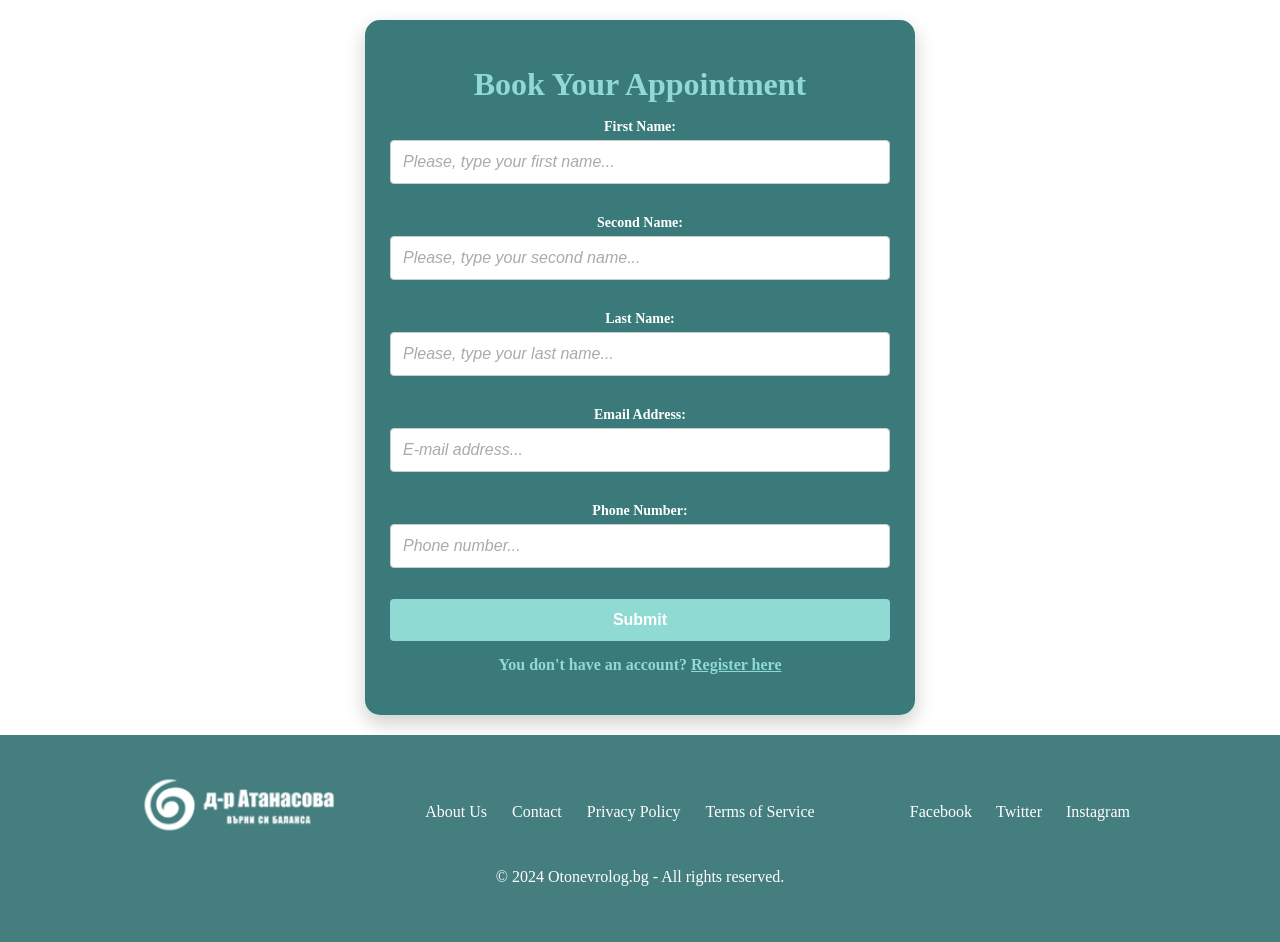
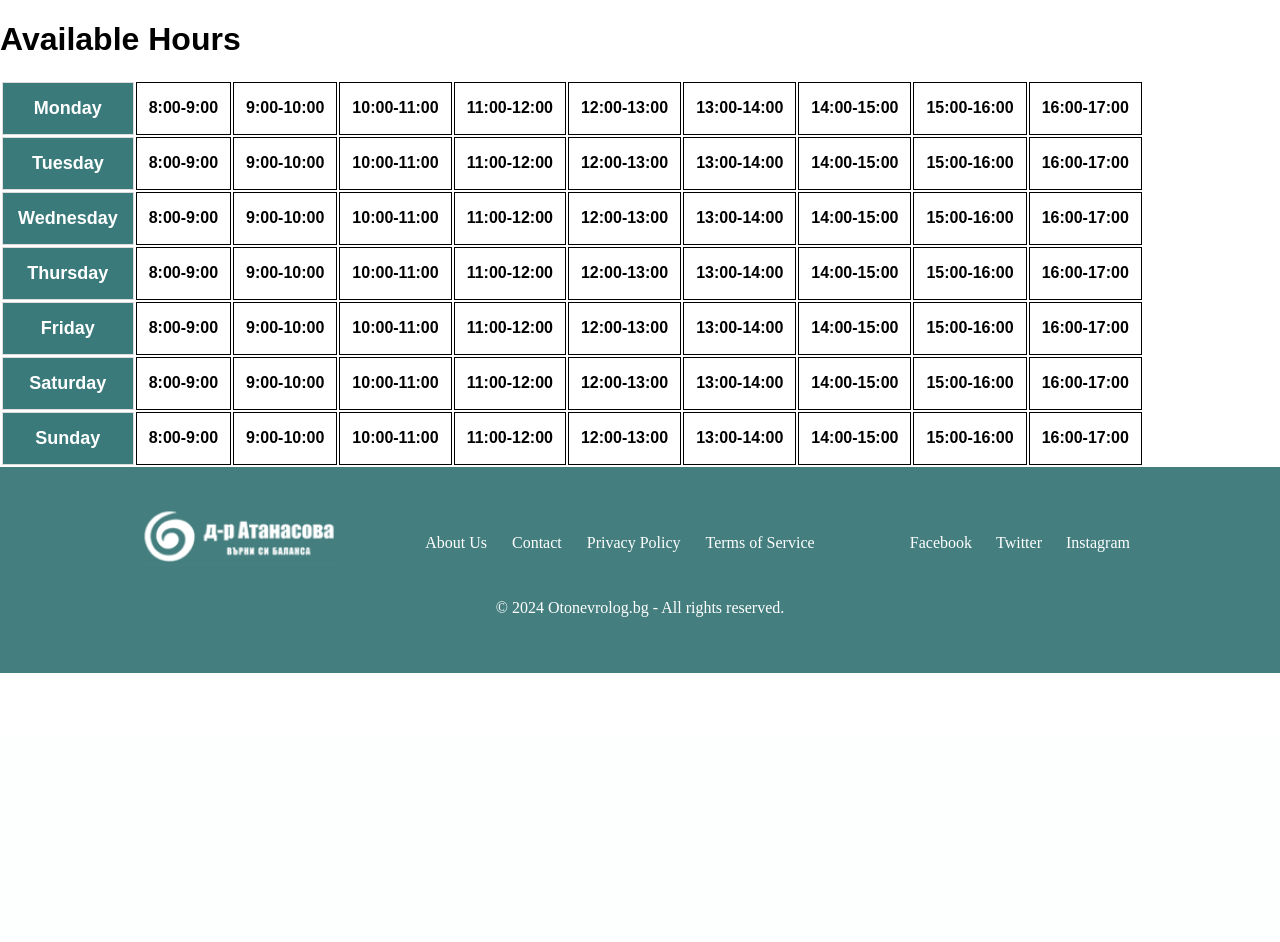
Before and after one commit to plamensve/otonevrolog, a Django app: page / in a window 1280 px wide. Shown: the part 64-1006 px from the top of the page. After the commit the page ends 737 px from the top, so only its background shows below. Run offline with Django 5.2, Linux system fonts and the light colour scheme; data that the repository does not hold is empty.

Commit message:
ADD: Book you appointment functionality

```diff
--- a/otonevrolog_main/otonevrolog_main/web/models.py
+++ b/otonevrolog_main/otonevrolog_main/web/models.py
@@ -29,3 +29,18 @@ class AppointmentBooking(models.Model):
         null=False,
         blank=False
     )
+
+
+class AppointmentSlot(models.Model):
+    day = models.CharField()
+    time = models.CharField()
+    is_available = models.BooleanField(
+        default=True
+    )
+
+    booking = models.ForeignKey(
+        AppointmentBooking,
+        on_delete=models.CASCADE,
+        null=True,
+        blank=True,
+    )
--- a/otonevrolog_main/otonevrolog_main/web/views.py
+++ b/otonevrolog_main/otonevrolog_main/web/views.py
@@ -1,20 +1,44 @@
 from django.shortcuts import render, redirect
 
 from otonevrolog_main.web.forms import AppointmentBookingCreateForm
+from otonevrolog_main.web.models import AppointmentSlot
 
 
 def index(request):
+    days_of_week = ['Monday', 'Tuesday', 'Wednesday', 'Thursday', 'Friday', 'Saturday', 'Sunday']
+    hours = [f"{h}:00-{h + 1}:00" for h in range(8, 17)]
+
+    taken_slots = AppointmentSlot.objects.filter(is_available=False)
+    available = []
+    for slot in taken_slots:
+        available.append((slot.day, slot.time))
+
+    available_slot = [f"{day},{hour}" for day, hour in available]
 
     if request.method == 'POST':
         form = AppointmentBookingCreateForm(request.POST)
+        day = request.POST.get('day')
+        hour = request.POST.get('hour')
+
         if form.is_valid():
-            form.save()
-            return redirect('register')  # TODO Трябва да редиректна към правилния Url
+            booking = form.save()
+            appointment_slot = AppointmentSlot(
+                day=day,
+                time=hour,
+                is_available=False,
+                booking=booking,
+            )
+            appointment_slot.save()
+            return redirect('register')
+
     else:
         form = AppointmentBookingCreateForm()
 
     context = {
+        'days_of_week': days_of_week,
+        'hours': hours,
         'form': form,
+        'available_slot': available_slot
     }
 
     return render(request, 'index.html', context)
--- a/otonevrolog_main/static/css/index-page.css
+++ b/otonevrolog_main/static/css/index-page.css
@@ -30,7 +30,6 @@
     flex: 1;
 }
 
-/* Стилизация на полето при фокус */
 .half-width:focus {
     border-color: #007bff;
     outline: none;
@@ -62,14 +61,12 @@
     transition: border-color 0.3s;
 }
 
-/* Placeholder стил */
 .appointment-form input::placeholder,
 .appointment-form textarea::placeholder {
     color: #aaa;
     font-style: italic;
 }
 
-/* Фокусирано текстово поле */
 .appointment-form input:focus,
 .appointment-form textarea:focus,
 .appointment-form select:focus {
@@ -95,7 +92,109 @@
     background-color: #4ed2cb;
 }
 
-/* Медийни заявки за респонсив дизайн */
+/* Заглавие и под-бутон */
+.appointment-form-topic {
+    color: #8fdad3;
+    font-weight: 600;
+    text-align: center;
+    margin-bottom: 15px;
+}
+
+.appointment-form-under-button {
+    color: #8fdad3;
+    font-weight: 600;
+    text-align: center;
+    margin-top: 15px;
+}
+
+.register-link {
+    color: #8fdad3;
+    font-weight: 600;
+    text-decoration: underline;
+    margin-top: 15px;
+}
+
+.register-link:hover {
+    color: #ffffff;
+}
+
+/* =============================== Table container ================================= */
+.table-container {
+    width: 100%;
+    border-collapse: collapse;
+    font-family: Arial, sans-serif;
+}
+
+.days-in-table {
+    background-color: #3a7a7b;
+    color: #ffffff;
+    font-weight: bold;
+    text-align: center;
+}
+
+.days-in-table th {
+    padding: 15px;
+    border: 1px solid #ddd;
+    font-size: 18px;
+}
+
+.hours-in-table {
+    padding: 12px;
+    border: 1px solid #000000;
+    text-align: center;
+    background-color: #ffffff;
+    user-select: none;
+    cursor: pointer;
+}
+
+.hours-in-table:hover {
+    background-color: #3a7a7b;
+}
+
+td.hours-in-table {
+    color: #000000;
+}
+
+.hours-in-table-unavailable {
+    padding: 20px;
+    border: 1px solid #000000;
+    text-align: center;
+    background-color: #d08282;
+    user-select: none;
+    cursor: pointer;
+}
+
+
+/* =============================== Modal ================================= */
+.modal {
+    display: none;
+    position: fixed;
+    top: 0;
+    left: 0;
+    width: 100%;
+    height: 100%;
+    background-color: rgba(0, 0, 0, 0.5);
+    justify-content: center;
+    align-items: center;
+}
+
+.modal-content {
+    padding: 20px;
+    width: 400px;
+    border-radius: 8px;
+    position: relative;
+    text-align: left;
+}
+
+.close-button {
+    position: absolute;
+    top: 10px;
+    right: 10px;
+    cursor: pointer;
+    font-size: 20px;
+}
+
+/* =============================== Responsive Design ================================ */
 @media (max-width: 768px) {
     .appointment-form {
         padding: 15px;
@@ -107,9 +206,12 @@
         padding: 10px;
     }
 
-    /* Подреждане на полетата едно под друго при малки екрани */
     .name-container {
         flex-direction: column;
+    }
+
+    .modal-content {
+        width: 90%;
     }
 }
 
@@ -131,30 +233,8 @@
         font-size: 14px;
         padding: 8px;
     }
+
+    .modal-content {
+        width: 95%;
+    }
 }
-
-/* Стилове за заглавие и под-бутона */
-.appointment-form-topic {
-    color: #8fdad3;
-    font-weight: 600;
-    text-align: center;
-    margin-bottom: 15px;
-}
-
-.appointment-form-under-button {
-    color: #8fdad3;
-    font-weight: 600;
-    text-align: center;
-    margin-top: 15px;
-}
-
-.register-link {
-    color: #8fdad3;
-    font-weight: 600;
-    text-decoration: underline;
-    margin-top: 15px;
-}
-
-.register-link:hover{
-    color: #ffffff;
-}
--- a/otonevrolog_main/templates/index.html
+++ b/otonevrolog_main/templates/index.html
@@ -1,16 +1,61 @@
 {% extends 'base.html' %}
 {% block content %}
 
+    {# -------------- Appointment form --------------------------------#}
+    <div id="appointmentModal" class="modal">
+        <div class="modal-content">
+            <span class="close-button" onclick="closeForm()">&times;</span>
+            <!-- Формата за записване на час -->
             <div class="form-container">
                 <form method="POST" action="{% url 'index' %}" class="appointment-form">
                     <h1 class="appointment-form-topic">Book Your Appointment</h1>
                     {% csrf_token %}
+                    <!-- Скрито поле за деня -->
+                    <input type="hidden" id="day" name="day">
+                    <!-- Скрито поле за часа -->
+                    <input type="hidden" id="hour" name="hour">
                     {{ form.as_p }}
                     <button type="submit" class="submit-btn">Submit</button>
                     <p class="appointment-form-under-button">
-            You don't have an account? <a href="{% url 'register' %}" class="register-link">Register here</a>
+                        You don't have an account? <a href="{% url 'register' %}" class="register-link">Register
+                        here</a>
                     </p>
                 </form>
             </div>
+        </div>
+    </div>
+
+    {# -------------- Appointment table --------------------------------#}
+    <div class="table-container">
+        <h1 class="table-title">Available Hours</h1>
+        <table>
+            {% for day in days_of_week %}
+                <tr class="days-in-table">
+                    <th>{{ day }}</th>
+                    {% for hour in hours %}
+
+                        {% if day|stringformat:"s"|add:","|add:hour|stringformat:"s" in available_slot %}
+                            <td class="hours-in-table-unavailable">Unavailable</td>
+                        {% else %}
+                            <td class="hours-in-table" onclick="openForm('{{ day }}', '{{ hour }}')">{{ hour }}</td>
+                        {% endif %}
+
+                    {% endfor %}
+                </tr>
+            {% endfor %}
+        </table>
+    </div>
+
+    <script>
+        function openForm(day, hour) {
+            document.getElementById("appointmentModal").style.display = "flex";
+            document.getElementById("day").value = day;
+            document.getElementById("hour").value = hour;
+        }
+
+        function closeForm() {
+            document.getElementById("appointmentModal").style.display = "none";
+        }
+    </script>
 
 {% endblock %}
```
Also changed, not shown: otonevrolog_main/otonevrolog_main/web/migrations/0004_appointmentslot.py (added), otonevrolog_main/otonevrolog_main/web/migrations/0005_remove_appointmentslot_date_appointmentslot_booking.py (added), otonevrolog_main/otonevrolog_main/web/migrations/0006_alter_appointmentslot_day_alter_appointmentslot_time.py (added). Lines whose indentation alone changed are shown as unchanged.
